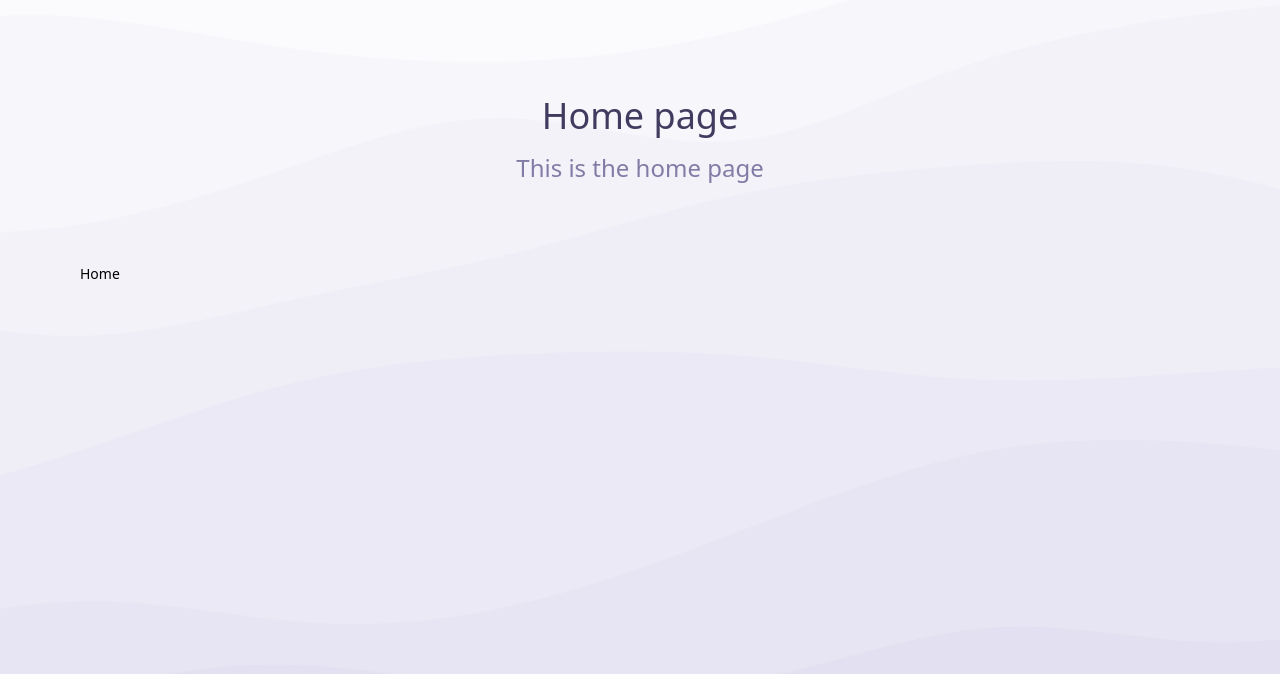
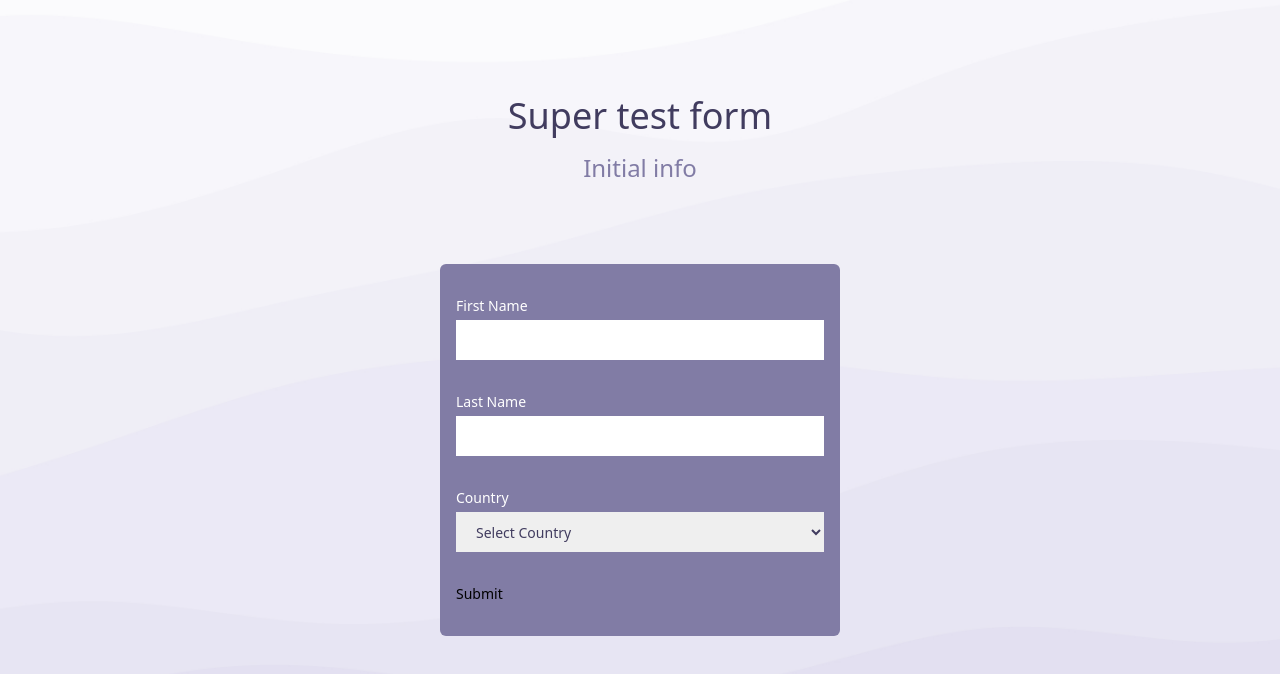
Before and after one commit to lvidal1/react-vite-multistep, a React (Vite) app: page /initial-info in a window 1280 px wide. Before the commit this address led to /. Shown: the top 674 px of the page. Built offline with nearby package versions, Linux system fonts and the light colour scheme.

Commit message:
Add input & selct fields on form

```diff
--- /dev/null
+++ b/src/assets/styles/components/Input.module.scss
@@ -0,0 +1,11 @@
+.formGroup {
+  @apply flex flex-col;
+}
+
+.label {
+  @apply text-white;
+}
+
+.input {
+  @apply h-10 px-4 outline-none text-sm text-purple-200 mt-1;
+}
--- /dev/null
+++ b/src/assets/styles/components/PersonalForm.module.scss
@@ -0,0 +1,4 @@
+.container {
+  @apply bg-purple-100 max-w-sm/1 mx-auto rounded-md;
+  @apply px-4 py-8 space-y-8;
+}
--- /dev/null
+++ b/src/components/Input.tsx
@@ -0,0 +1,24 @@
+import styles from '@styles/components/Input.module.scss';
+
+type InputProps = {
+  dataTestId: string;
+  error: string | undefined;
+  id: string;
+  label: string;
+  register: any;
+  type: string;
+};
+
+function Input({ id, type, label, dataTestId, register, error }: InputProps) {
+  return (
+    <div className={styles.formGroup}>
+      <label htmlFor={id} className={styles.label}>
+        {label}
+      </label>
+      <input type={type} id={id} data-testid={dataTestId} {...register} className={styles.input} />
+      {error && <p>{error}</p>}
+    </div>
+  );
+}
+
+export default Input;
--- a/src/components/PersonalForm.tsx
+++ b/src/components/PersonalForm.tsx
@@ -1,6 +1,9 @@
 import { useForm } from 'react-hook-form';
 import { object, string } from 'yup';
 import { yupResolver } from '@hookform/resolvers/yup';
+import styles from '@styles/components/PersonalForm.module.scss';
+import Input from './Input';
+import Select from './Select';
 
 type FormValues = {
   firstName: string;
@@ -26,32 +29,34 @@ const PersonalForm = ({ saveData }: FormProps) => {
   } = useForm<FormValues>({ resolver: yupResolver(validationSchema) });
 
   const submitHandler = (data: FormValues) => {
-    console.log(data);
     saveData(data);
   };
 
   return (
-    <form onSubmit={handleSubmit(submitHandler)}>
-      <div>
-        <label htmlFor="firstName">First Name</label>
-        <input type="text" id="firstName" data-testid="firstName" {...register('firstName')} />
-        {errors?.firstName && <p>{errors.firstName.message}</p>}
-      </div>
-      <div>
-        <label htmlFor="lastName">Last Name</label>
-        <input type="text" id="lastName" data-testid="lastName" {...register('lastName')} />
-        {errors?.lastName && <p>{errors.lastName.message}</p>}
-      </div>
-      <div>
-        <label htmlFor="country">Country</label>
-        <select id="country" {...register('country')} data-testid="country">
-          <option value="">Select Country</option>
-          <option value="USA">USA</option>
-          <option value="Canada">Canada</option>
-          <option value="UK">UK</option>
-        </select>
-        {errors?.country && <p>{errors.country.message}</p>}
-      </div>
+    <form onSubmit={handleSubmit(submitHandler)} className={styles.container}>
+      <Input
+        type={'text'}
+        id={'firstName'}
+        dataTestId={'firstName'}
+        register={register('firstName')}
+        label="First Name"
+        error={errors.firstName?.message}
+      />
+      <Input
+        type={'text'}
+        id={'lastName'}
+        dataTestId={'lastName'}
+        register={register('lastName')}
+        label="Last Name"
+        error={errors.lastName?.message}
+      />
+      <Select
+        id={'country'}
+        dataTestId={'country'}
+        register={register('country')}
+        label="Country"
+        error={errors.country?.message}
+      />
       <button type="submit">Submit</button>
     </form>
   );
--- /dev/null
+++ b/src/components/Select.tsx
@@ -0,0 +1,28 @@
+import styles from '@styles/components/Input.module.scss';
+
+type SelectProps = {
+  dataTestId: string;
+  error: string | undefined;
+  id: string;
+  label: string;
+  register: any;
+};
+
+function Select({ id, label, dataTestId, register, error }: SelectProps) {
+  return (
+    <div className={styles.formGroup}>
+      <label htmlFor={id} className={styles.label}>
+        {label}
+      </label>
+      <select id={id} data-testid={dataTestId} {...register} className={styles.input}>
+        <option value="">Select Country</option>
+        <option value="USA">USA</option>
+        <option value="Canada">Canada</option>
+        <option value="UK">UK</option>
+      </select>
+      {error && <p>{error}</p>}
+    </div>
+  );
+}
+
+export default Select;
--- a/src/lang/en.json
+++ b/src/lang/en.json
@@ -2,5 +2,9 @@
   "home": {
     "title": "Home page",
     "copy": "This is the home page"
+  },
+  "initialInfo": {
+    "title": "Super test form",
+    "copy": "Initial info"
   }
 }
--- /dev/null
+++ b/src/pages/InitialInfo.tsx
@@ -0,0 +1,19 @@
+import Layout from '@components/Layout';
+import PersonalForm from '@components/PersonalForm';
+import { useTranslation } from 'react-i18next';
+
+function InitialInfo() {
+  const { t } = useTranslation();
+
+  const next = (data: any) => {
+    console.log(data);
+  };
+
+  return (
+    <Layout title={t('initialInfo.title')} copy={t('initialInfo.copy')}>
+      <PersonalForm saveData={next} />
+    </Layout>
+  );
+}
+
+export default InitialInfo;
--- a/src/router.tsx
+++ b/src/router.tsx
@@ -1,11 +1,13 @@
 import { Navigate, Route, Routes } from 'react-router';
 import Home from './pages/home';
+import InitialInfo from './pages/InitialInfo';
 
 const Router = () => {
   return (
     <Routes>
       <Route path="/" element={<Home />} />
-      <Route path="/*" element={<Navigate to="/" />} />
+      <Route path="/initial-info" element={<InitialInfo />} />
+      <Route path="/*" element={<Navigate to="/initial-info" />} />
     </Routes>
   );
 };
--- a/tailwind.config.js
+++ b/tailwind.config.js
@@ -2,14 +2,15 @@
 export default {
   content: ['./index.html', './src/**/*.{js,ts,jsx,tsx}'],
   theme: {
-    colors: {
-      "purple-100": "#817CA5",
-      "purple-200": "#413C5F"
-    },
     extend: {
+      colors: {
+        "purple-100": "#817CA5",
+        "purple-200": "#413C5F"
+      },
       maxWidth: {
+        'sm/1': '25rem',
         '8xl': '90rem',
-      }
+      },
     }
   },
   plugins: []
```
Also changed, not shown: .eslintrc.cjs, 1 other file (tests, documents, lock files or other folders).
